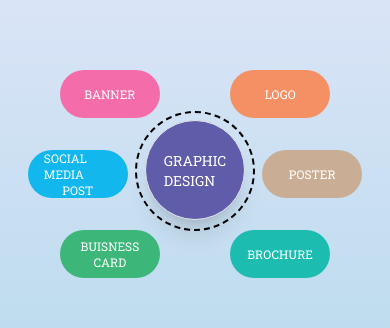
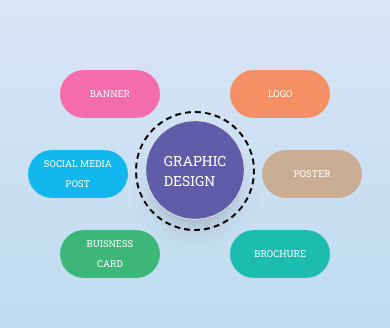
Before and after one commit to krnveersharma/Elegant_pro_design, a React (Create React App) app: page / in a window 390 px wide. Shown: the part 153-481 px from the top of the page. Built offline with nearby package versions, Linux system fonts and the light colour scheme.

Commit message:
some fixes

```diff
--- a/src/components/Card.js
+++ b/src/components/Card.js
@@ -2,7 +2,7 @@ import React from 'react'
 import "../App.css";
 const Card = (props) => {
   return (
-    <div style={{backgroundColor:`${props.color}`}} className='w-36 rounded-full py-2 px-4 flex flex-col justify-center items-center text-white text-sm h-12 font-container1 sm:text-xs sm:w-[100px]'>
+    <div style={{backgroundColor:`${props.color}`}} className='w-36 rounded-full py-2 px-4 flex flex-col justify-center items-center text-white text-sm h-12 font-container1 sm:text-[0.592rem] sm:w-[100px]'>
         <div>{props.txt}</div>
         <div>{props.txt2}</div>
     </div>
```
